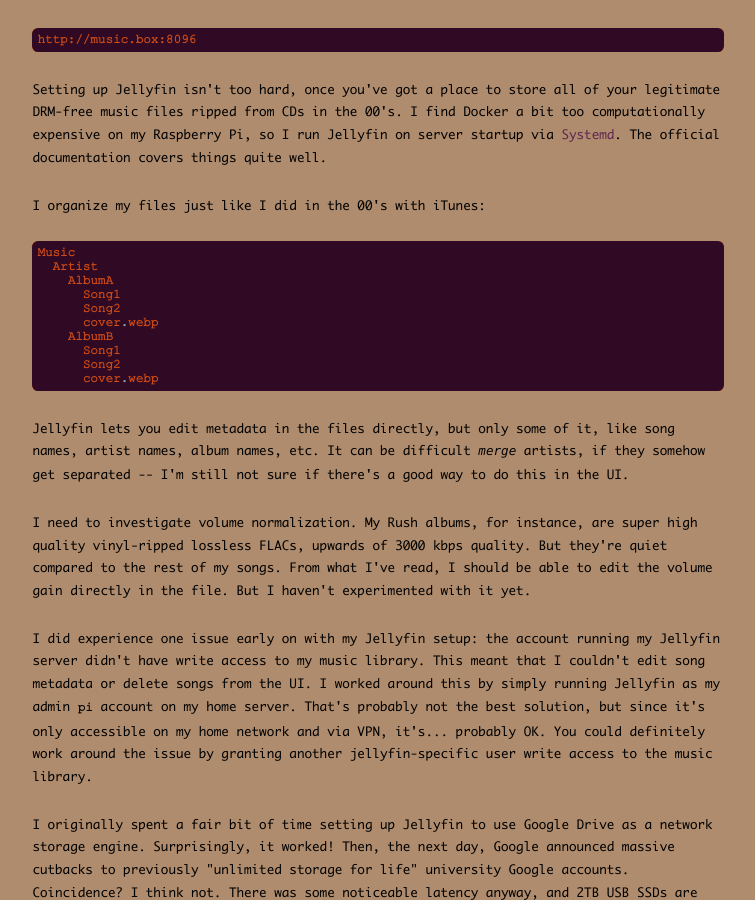
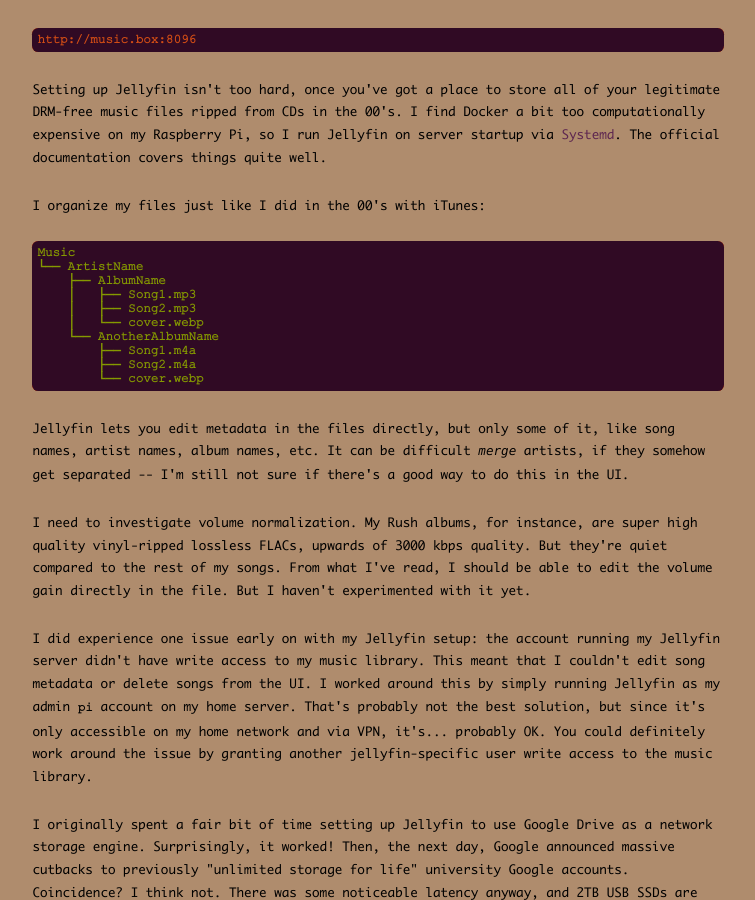
Before and after one commit to nathan-contino/nathan-contino.github.io, a Jekyll site: the page built from _posts/techblog/2022-09-12-natopia.markdown, in a window 1280 px wide and 900 px high, scrolled down 5090 px. Shown: the whole window, without its empty margins (262-1017 px from the left). Built offline with Jekyll 4.4.1, drawn with Linux system fonts in a browser that asks for light colours.

Commit message:
Switch from fake-bad-toml to tree

````diff
--- a/_posts/techblog/2022-09-12-natopia.markdown
+++ b/_posts/techblog/2022-09-12-natopia.markdown
@@ -259,17 +259,17 @@
 
 I organize my files just like I did in the 00's with iTunes:
 
-```toml
+```yaml
 Music
-  Artist
-    AlbumA
-      Song1
-      Song2
-      cover.webp
-    AlbumB
-      Song1
-      Song2
-      cover.webp
+└── ArtistName
+    ├── AlbumName
+    │   ├── Song1.mp3
+    │   ├── Song2.mp3
+    │   └── cover.webp
+    └── AnotherAlbumName
+        ├── Song1.m4a
+        ├── Song2.m4a
+        └── cover.webp
 ```
 
 Jellyfin lets you edit metadata in the files directly, but only some of
````
